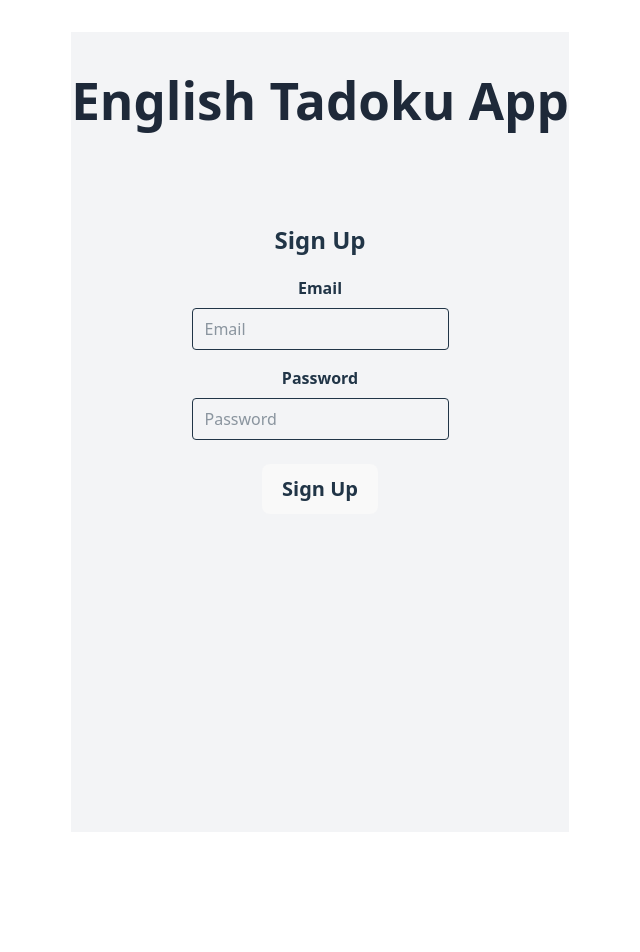
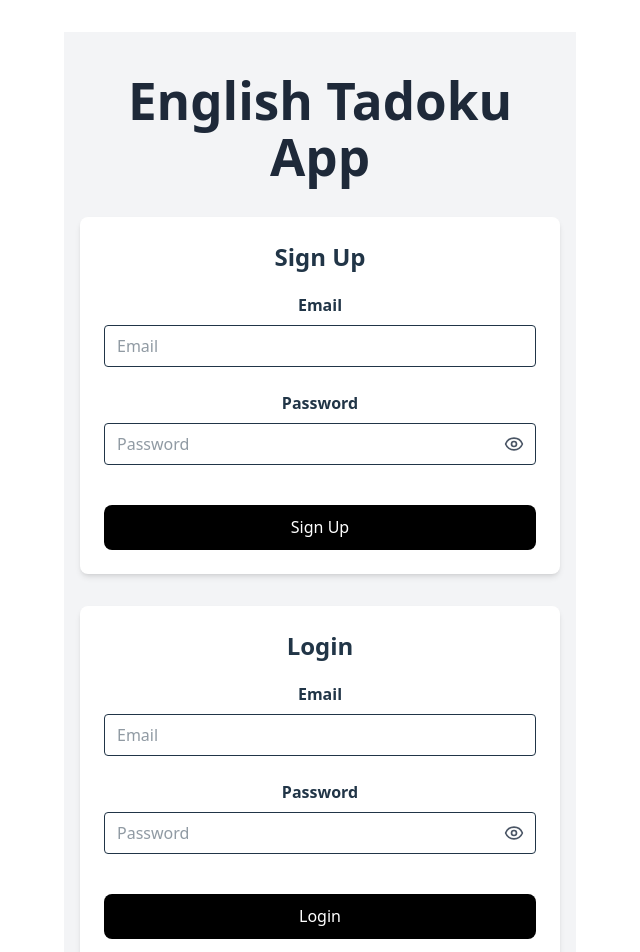
Before and after one commit to shuheikomatsuki/english-tadoku-app, a React (Vite) app in the folder frontend/: page / in a window 1280 px wide. Shown: the top 952 px of the page, without its empty margins (320-960 px from the left). Before the commit the page ends 864 px from the top, so only its background shows below. Built offline with nearby package versions, Linux system fonts and the light colour scheme.

Commit message:
フロントエンドのSignUpとLogin機能を実装

```diff
--- a/frontend/package.json
+++ b/frontend/package.json
@@ -10,7 +10,9 @@
     "preview": "vite preview"
   },
   "dependencies": {
+    "@heroicons/react": "^2.2.0",
     "axios": "^1.12.2",
+    "lucide-react": "^0.544.0",
     "react": "^19.1.1",
     "react-dom": "^19.1.1"
   },
--- a/frontend/src/App.tsx
+++ b/frontend/src/App.tsx
@@ -1,18 +1,23 @@
 import './App.css'
 import SignUp from './components/SignUp';
+import Login from './components/Login';
 
 function App() {
-  // return (
-  //   <div className="p-6 bg-blue-500 text-white rounded-xl">
-  //     <h1 className="text-2xl font-bold">Hello Tailwind v4 + Vite!</h1>
-  //   </div>
-  // )
   return (
-    <div className="min-h-screen bg-gray-100 flex flex-col items-center pt-10">
-      <h1 className="text-4xl font-bold text-gray-800 mb-8">
-        English Tadoku App
-      </h1>
-      <SignUp />
+    <div className="min-h-screen bg-gray-100 py-10">
+
+      <div className="container mx-auto px-4 max-w-lg">
+
+        <h1 className="text-4xl font-bold text-gray-800 mb-8 text-center">
+          English Tadoku App
+        </h1>
+
+        <div className="space-y-8">
+          <SignUp />
+          <Login />
+        </div>
+
+      </div>
     </div>
   );
 }
--- /dev/null
+++ b/frontend/src/components/Login.tsx
@@ -0,0 +1,101 @@
+import React, { useState } from 'react';
+import apiClient from '../apiClient';
+import { Eye, EyeOff } from 'lucide-react';
+
+const Login: React.FC = () => {
+    const [email, setEmail] = useState('');
+    const [password, setPassword] = useState('');
+    const [message, setMessage] = useState('');
+    const [showPassword, setShowPassword] = useState(false);
+
+    const handleSubmit = async (e: React.FormEvent) => {
+        e.preventDefault();
+        setMessage('');
+
+        try {
+            const response = await apiClient.post('/login', { email, password });
+
+            const token = response.data.token;
+
+            localStorage.setItem('token', token);
+
+            setMessage('Login successful!');
+            console.log('Received token: ', token);
+
+            setEmail('');
+            setPassword('');
+
+        } catch (error) {
+            setMessage('Login failed. Please check your email and password');
+            console.error(error);
+        }
+    }
+
+    return (
+        <div className="bg-white p-6 rounded-lg shadow-md">
+            <h2 className="text-2xl font-bold mb-5 text-center">Login</h2>
+            <form onSubmit={handleSubmit} className="space-y-6">
+                <div>
+                    <label className="block font-bold mb-2" htmlFor="login-email">
+                        Email
+                    </label>
+                    <input
+                        className="border rounded w-full px-3 py-2 focus:outline-none focus:ring-2 focus:ring-gray-500"
+                        id="login-email"
+                        type="email"
+                        placeholder="Email"
+                        value={email}
+                        onChange={(e) => setEmail(e.target.value)}
+                        required
+                    />
+                </div>
+                <div>
+                    <label className="block font-bold mb-2" htmlFor="login-password">
+                        Password
+                    </label>
+                    <div className="relative">
+                        <input
+                            className="border rounded w-full px-3 py-2 pr-10 focus:outline-none focus:ring-2 focus:ring-gray-500"
+                            id="login-password"
+                            type={showPassword ? 'text' : 'password'}
+                            placeholder="Password"
+                            value={password}
+                            onChange={(e) => setPassword(e.target.value)}
+                            required
+                        />
+                        <button
+                            type="button"
+                            onClick={() => setShowPassword(!showPassword)}
+                            className="absolute right-3 top-1/2 transform -translate-y-1/2 text-gray-600 hover:text-gray-800 focus:outline-none"
+                            style={{
+                                background: 'none',
+                                border: 'none',
+                                padding: 0,
+                                margin: 0,
+                                cursor: 'pointer',
+                                outline: 'none'
+                            }}
+                        >
+                            {showPassword ? <EyeOff size={20} /> : <Eye size={20} />}
+                        </button>
+                    </div>
+                </div>
+                <div>
+                    <button
+                        type="submit"
+                        className="w-full mt-4 py-2 px-4 bg-black text-white rounded-lg hover:bg-gray-800 transition font-medium"
+                        style={{
+                            backgroundColor: '#000000',
+                            color: '#ffffff'
+                        }}
+                    >
+                        Login
+                    </button>
+                </div>
+            </form>
+            {message && <p className="mt-4 text-center">{message}</p>}
+        </div>
+    );
+};
+
+export default Login;
--- a/frontend/src/components/SignUp.tsx
+++ b/frontend/src/components/SignUp.tsx
@@ -1,39 +1,40 @@
-import React, { useState } from 'react';
-import apiClient from '../apiClient';
+import React, { useState } from "react";
+import apiClient from "../apiClient";
+import { Eye, EyeOff } from 'lucide-react';
 
 const SignUp: React.FC = () => {
-    const [email, setEmail] = useState('');
-    const [password, setPassword] = useState('');
-    const [message, setMessage] = useState('');
+  const [email, setEmail] = useState("");
+  const [password, setPassword] = useState("");
+  const [message, setMessage] = useState("");
+  const [showPassword, setShowPassword] = useState(false);
 
   const handleSubmit = async (e: React.FormEvent) => {
     e.preventDefault();
-        setMessage('');
+    setMessage("");
 
     try {
-            const response = await apiClient.post('/signup', { email, password });
-            setMessage('User created successfully!');
+      const response = await apiClient.post("/signup", { email, password });
+      setMessage("User created successfully!");
       console.log(response.data);
-            setEmail('');
-            setPassword('');
-
+      setEmail("");
+      setPassword("");
     } catch (error) {
-            setMessage('Failed to create user. Please try again.');
+      setMessage("Failed to create user. Please try again.");
       console.error(error);
     }
-    }
+  };
 
   return (
-        <div　className="max-w-md mx-auto mt-10 p-6">
+    <div className="bg-white p-6 rounded-lg shadow-md">
       <h2 className="text-2xl font-bold mb-5 text-center">Sign Up</h2>
-            <form onSubmit={handleSubmit}>
-                <div className="mb-4">
-                    <label className="block font-bold mb-2 px-2" htmlFor="email">
+      <form onSubmit={handleSubmit} className="space-y-6">
+        <div>
+          <label className="block font-bold mb-2" htmlFor="signup-email">
             Email
           </label>
           <input
-                        className="border rounded w-full px-3 py-2 focus:outline-none"
-                        id="email"
+            className="border rounded w-full px-3 py-2 focus:outline-none focus:ring-2 focus:ring-gray-500"
+            id="signup-email"
             type="email"
             placeholder="Email"
             value={email}
@@ -41,25 +42,47 @@ const SignUp: React.FC = () => {
             required
           />
         </div>
-                <div className="mb-6">
-                    <label className="block font-bold mb-2 px-2" htmlFor="password">
+        <div>
+          <label className="block font-bold mb-2" htmlFor="signup-password">
             Password
           </label>
+          <div className="relative">
             <input
-                        className="border rounded w-full px-3 py-2 focus:outline-none"
-                        id="password"
-                        type="password"
+              className="border rounded w-full px-3 py-2 pr-10 focus:outline-none focus:ring-2 focus:ring-gray-500"
+              id="signup-password"
+              type={showPassword ? "text" : "password"}
               placeholder="Password"
               value={password}
               onChange={(e) => setPassword(e.target.value)}
               required
             />
+            <button
+              type="button"
+              onClick={() => setShowPassword(!showPassword)}
+              className="absolute right-3 top-1/2 transform -translate-y-1/2 text-gray-600 hover:text-gray-800 focus:outline-none"
+              style={{
+                background: 'none',
+                border: 'none',
+                padding: 0,
+                margin: 0,
+                cursor: 'pointer',
+                outline: 'none'
+              }}
+            >
+              {showPassword ? <EyeOff size={20} /> : <Eye size={20} />}
+            </button>
           </div>
-                <div className="flex items-center justify-center">
-                    <button className="bg-blue-500" type="submit">
-                    <span className="text-xl font-bold">
+        </div>
+        <div>
+          <button
+            type="submit"
+            className="w-full mt-4 py-2 px-4 bg-black text-white rounded-lg hover:bg-gray-800 transition font-medium"
+            style={{
+              backgroundColor: '#000000',
+              color: '#ffffff',
+            }}
+          >
             Sign Up
-                    </span>
           </button>
         </div>
       </form>
```
Also changed, not shown: package.json (added, +10 -0 lines), 2 other files (tests, documents, lock files or other folders). Lines whose indentation alone changed are shown as unchanged.
